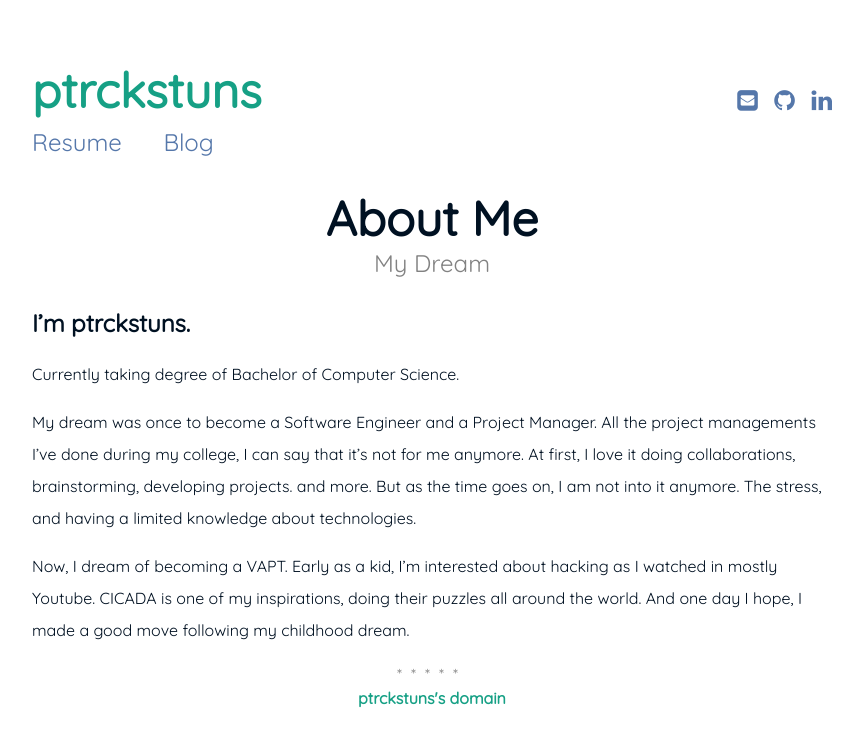
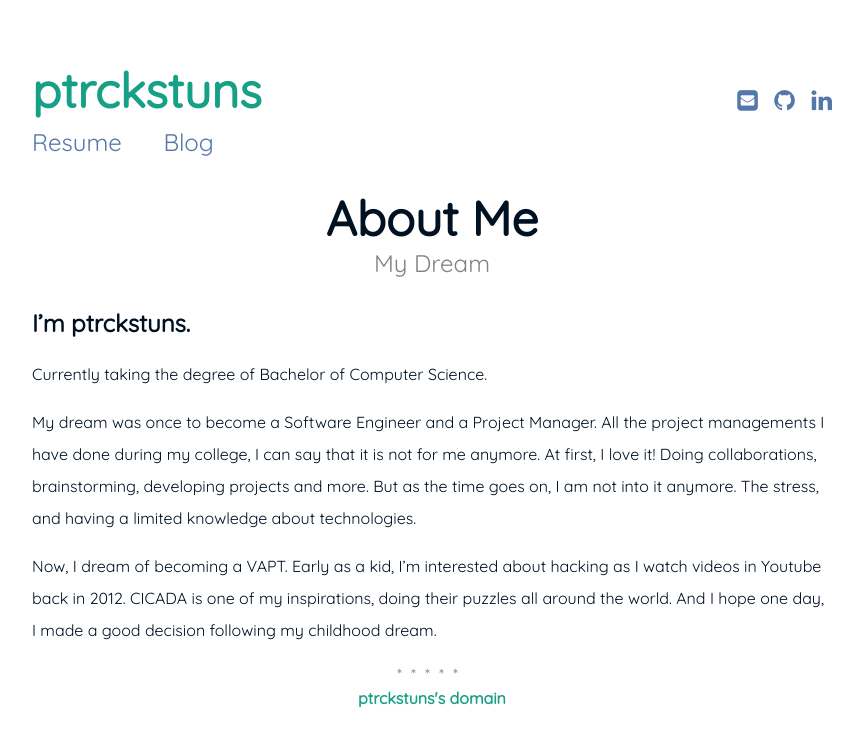
Before and after one commit to ptrckstuns/ptrckstuns.github.io, a Jekyll site: the page built from _posts/2021-11-26-my-first-post.md, in a window 1280 px wide. Shown: the top 747 px of the page, without its empty margins (208-1071 px from the left). Built offline with Jekyll 4.4.1, drawn with Linux system fonts in a browser that asks for light colours.

Commit message:
Grammar fix

```diff
--- a/_posts/2021-11-26-my-first-post.md
+++ b/_posts/2021-11-26-my-first-post.md
@@ -7,14 +7,14 @@ categories: ["general"]
 ---
 
 ## I'm <b>ptrckstuns</b>.
-Currently taking degree of Bachelor of Computer Science.
+Currently taking the degree of Bachelor of Computer Science.
 
 My dream was once to become a Software Engineer and a Project Manager.
-All the project managements I've done during my college, I can say that it's not for me anymore.
-At first, I love it doing collaborations, brainstorming, developing projects. and more.
+All the project managements I have done during my college, I can say that it is not for me anymore.
+At first, I love it! Doing collaborations, brainstorming, developing projects and more.
 But as the time goes on, I am not into it anymore. The stress, and having a limited knowledge about technologies.
 
 Now, I dream of becoming a VAPT.
-Early as a kid, I'm interested about hacking as I watched in mostly Youtube.
+Early as a kid, I'm interested about hacking as I watch videos in Youtube back in 2012.
 CICADA is one of my inspirations, doing their puzzles all around the world.
-And one day I hope, I made a good move following my childhood dream.
+And I hope one day, I made a good decision following my childhood dream.
```
Also changed, not shown: _posts/2021-11-29-feelings.md (+4 -4 lines).
